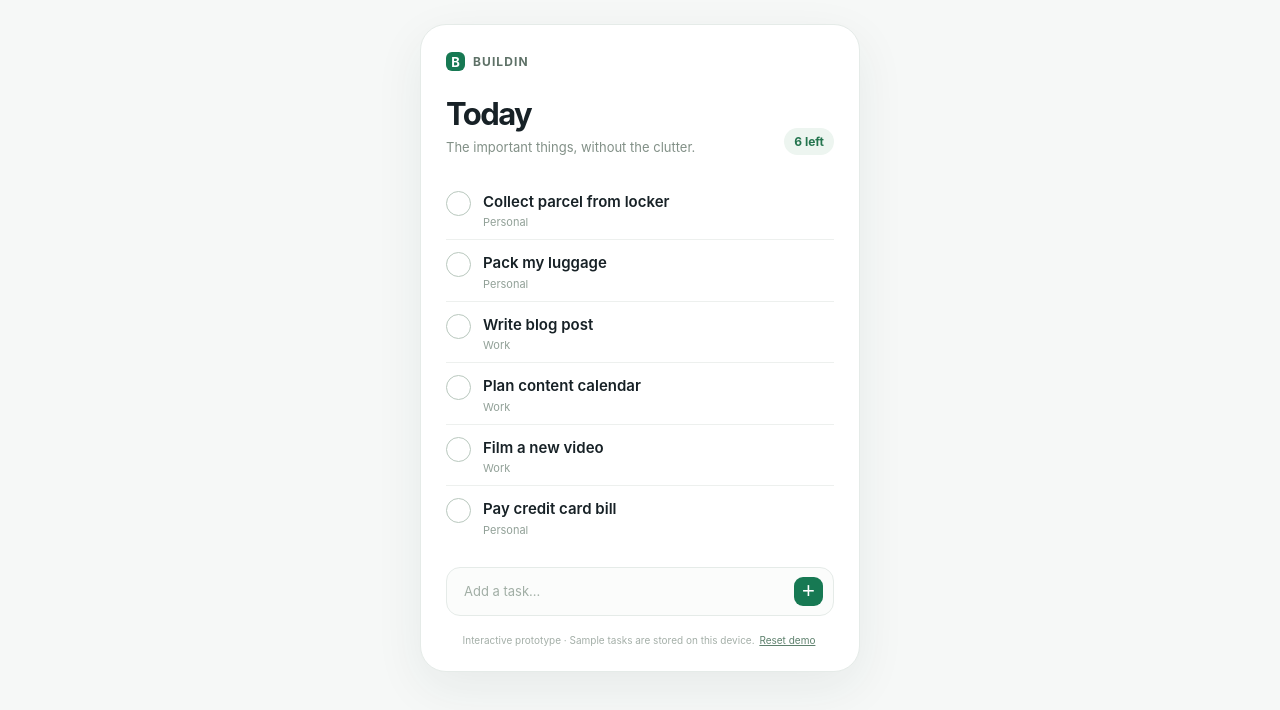
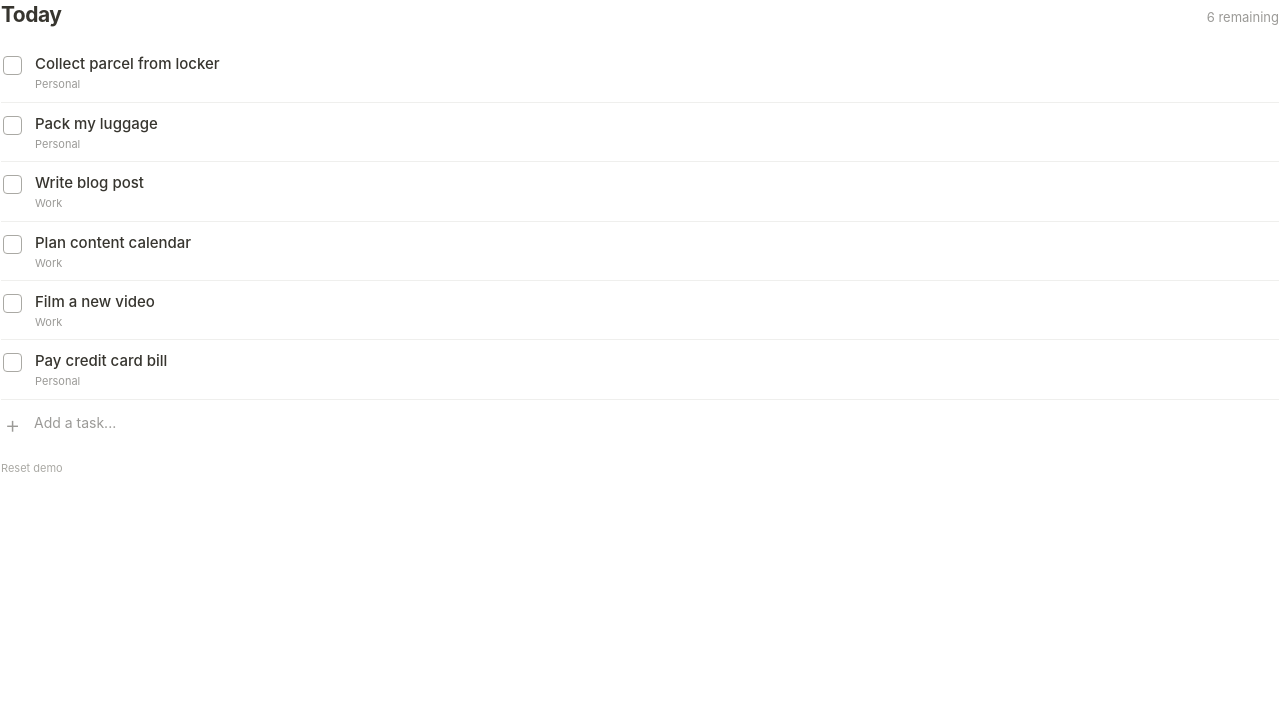
Before and after one commit to zhangleiye68-jpg/task-panel-interaction-demo, a plain HTML site: page index.html in a window 1280 px wide. Drawn offline with Linux system fonts and the light colour scheme.

```diff
--- a/index.html
+++ b/index.html
@@ -4,85 +4,45 @@
     <meta charset="utf-8" />
     <meta name="viewport" content="width=device-width, initial-scale=1" />
     <meta name="color-scheme" content="light" />
-    <title>Buildin Task Panel · Demo</title>
+    <title>My Tasks · Interactive Demo</title>
     <style>
       :root {
-        font-family: -apple-system, BlinkMacSystemFont, "Segoe UI", sans-serif;
-        color: #172126;
-        background: #f6f8f7;
+        font-family: ui-sans-serif, -apple-system, system-ui, "Segoe UI", Helvetica, Arial, sans-serif;
+        color: #37352f;
+        background: #fff;
         font-synthesis: none;
       }
 
       * { box-sizing: border-box; }
 
-      body {
-        margin: 0;
-        padding: 24px;
-      }
+      body { margin: 0; }
+      button, input { font: inherit; }
 
       .panel {
-        width: min(100%, 440px);
-        min-height: 520px;
-        margin: 0 auto;
-        padding: 27px 25px 24px;
-        border: 1px solid #e5ebe8;
-        border-radius: 26px;
+        width: 100%;
+        padding: 0 1px;
         background: #fff;
-        box-shadow: 0 16px 50px rgb(35 61 50 / 7%);
-      }
-
-      .brand {
-        display: flex;
-        align-items: center;
-        gap: 8px;
-        margin-bottom: 27px;
-        color: #5e7167;
-        font-size: 12px;
-        font-weight: 700;
-        letter-spacing: .09em;
-        text-transform: uppercase;
-      }
-
-      .brand-mark {
-        display: inline-grid;
-        width: 19px;
-        height: 19px;
-        place-items: center;
-        border-radius: 6px;
-        background: #177953;
-        color: #fff;
-        font-size: 13px;
-        letter-spacing: 0;
       }
 
       header {
         display: flex;
+        align-items: baseline;
         justify-content: space-between;
-        align-items: end;
         gap: 16px;
-        margin-bottom: 24px;
+        margin-bottom: 14px;
       }
 
-      h1 {
+      h2 {
         margin: 0;
-        font-size: 31px;
-        line-height: 1.05;
-        letter-spacing: -.05em;
-      }
-
-      .subtitle {
-        margin: 8px 0 0;
-        color: #829087;
-        font-size: 13px;
+        font-size: 21px;
+        line-height: 1.4;
+        font-weight: 650;
+        letter-spacing: -.025em;
       }
 
       .count {
-        padding: 6px 10px;
-        border-radius: 999px;
-        background: #edf5f0;
-        color: #24744e;
-        font-size: 12px;
-        font-weight: 700;
+        color: #9b9a97;
+        font-size: 13px;
         white-space: nowrap;
       }
 
@@ -96,117 +56,100 @@
         position: relative;
         display: flex;
         align-items: flex-start;
-        gap: 12px;
-        min-height: 58px;
-        padding: 10px 0;
-        border-bottom: 1px solid #edf0ee;
+        gap: 13px;
+        min-height: 59px;
+        padding: 11px 2px 10px;
+        border-bottom: 1px solid #efefed;
         background: #fff;
         cursor: pointer;
         touch-action: manipulation;
       }
 
-      li:last-child { border-bottom: 0; }
-
       .check {
         display: grid;
-        flex: 0 0 25px;
-        width: 25px;
-        height: 25px;
+        flex: 0 0 19px;
+        width: 19px;
+        height: 19px;
         place-items: center;
         margin-top: 2px;
-        border: 1.7px solid #b9c8be;
-        border-radius: 50%;
+        padding: 0;
+        border: 1.5px solid #aaa9a4;
+        border-radius: 4px;
         background: #fff;
         color: transparent;
         cursor: pointer;
-        transition: background .15s ease, border-color .15s ease, transform .15s ease;
+        transition: background .16s ease, border-color .16s ease, transform .16s ease;
       }
 
-      .check:hover { border-color: #177953; transform: scale(1.05); }
-      .check:focus-visible, .add:focus-visible, #new-task:focus-visible { outline: 3px solid #8fd5ab; outline-offset: 2px; }
+      .check:hover { border-color: #2e805e; transform: scale(1.06); }
+      .check:focus-visible, .add:focus-visible, .reset:focus-visible, #new-task:focus-visible {
+        outline: 2px solid #2e805e;
+        outline-offset: 3px;
+      }
 
       .check[aria-pressed="true"] {
-        border-color: #177953;
-        background: #177953;
+        border-color: #2e805e;
+        background: #2e805e;
         color: #fff;
       }
 
-      .check svg { width: 15px; height: 15px; }
+      .check svg { width: 14px; height: 14px; }
 
-      .task-text { min-width: 0; padding-top: 3px; }
-      .task-name { display: block; font-size: 15px; font-weight: 560; line-height: 1.3; transition: color .2s ease; }
-      .task-meta { display: block; margin-top: 4px; color: #92a198; font-size: 11px; transition: opacity .2s ease; }
+      .task-text { min-width: 0; }
+      .task-name { display: block; font-size: 15px; font-weight: 510; line-height: 1.34; transition: color .2s ease; }
+      .task-meta { display: block; margin-top: 3px; color: #9b9a97; font-size: 11px; line-height: 1.3; transition: opacity .2s ease; }
 
-      li.done .task-name { color: #a1aea5; text-decoration: line-through; text-decoration-thickness: 1.5px; }
-      li.done .task-meta { opacity: .55; }
+      li.done .task-name { color: #aaa9a4; text-decoration: line-through; text-decoration-thickness: 1px; }
+      li.done .task-meta { opacity: .64; }
 
       .composer {
         display: flex;
-        gap: 10px;
         align-items: center;
-        margin-top: 20px;
-        padding: 9px 10px 9px 15px;
-        border: 1px solid #e5ebe8;
-        border-radius: 14px;
-        background: #fbfcfb;
+        gap: 12px;
+        min-height: 46px;
+        padding: 8px 2px;
       }
 
       #new-task {
         flex: 1;
         min-width: 0;
+        padding: 0;
         border: 0;
-        background: transparent;
-        color: #172126;
-        font: inherit;
-        font-size: 13px;
+        outline: 0;
+        background: none;
+        color: #37352f;
+        font-size: 14px;
       }
 
-      #new-task::placeholder { color: #a1aea5; }
-      #new-task:focus { outline: none; }
+      #new-task::placeholder { color: #9b9a97; }
 
       .add {
         display: grid;
-        flex: 0 0 29px;
-        width: 29px;
-        height: 29px;
+        flex: 0 0 19px;
+        width: 19px;
+        height: 19px;
         place-items: center;
+        padding: 0;
         border: 0;
-        border-radius: 9px;
-        background: #177953;
-        color: #fff;
-        font-size: 22px;
+        background: none;
+        color: #9b9a97;
+        font-size: 24px;
+        font-weight: 300;
         line-height: 1;
         cursor: pointer;
       }
 
-      .note {
-        margin: 17px 0 0;
-        color: #a4afa8;
-        font-size: 10px;
-        line-height: 1.4;
-        text-align: center;
-      }
-
-      .note button {
-        padding: 0 2px;
+      .reset {
+        margin-top: 15px;
+        padding: 0;
         border: 0;
         background: none;
-        color: #5e806d;
-        font: inherit;
-        text-decoration: underline;
+        color: #aaa9a4;
+        font-size: 11px;
         cursor: pointer;
       }
 
-      @media (max-width: 480px) {
-        body { padding: 0; background: #fff; }
-        .panel {
-          min-height: 100vh;
-          padding: 26px 22px 24px;
-          border: 0;
-          border-radius: 0;
-          box-shadow: none;
-        }
-      }
+      .reset:hover { color: #64635e; text-decoration: underline; }
 
       @media (prefers-reduced-motion: reduce) {
         .check, .task-name, .task-meta { transition: none; }
@@ -214,21 +157,17 @@
     </style>
   </head>
   <body>
-    <main class="panel" aria-label="Buildin task panel demo">
-      <div class="brand"><span class="brand-mark" aria-hidden="true">B</span> Buildin</div>
+    <main class="panel" aria-label="Interactive task list">
       <header>
-        <div>
-          <h1>Today</h1>
-          <p class="subtitle">The important things, without the clutter.</p>
-        </div>
+        <h2>Today</h2>
         <span class="count" id="count"></span>
       </header>
       <ul id="tasks" aria-label="Tasks"></ul>
       <form class="composer" id="add-form">
+        <button class="add" type="submit" aria-label="Add task">+</button>
         <input id="new-task" name="task" placeholder="Add a task..." aria-label="New task" maxlength="100" autocomplete="off" />
-        <button class="add" type="submit" aria-label="Add task">+</button>
       </form>
-      <p class="note">Interactive prototype · Sample tasks are stored on this device. <button id="reset-demo" type="button">Reset demo</button></p>
+      <button class="reset" id="reset-demo" type="button">Reset demo</button>
     </main>
     <script>
       const STORAGE_KEY = "buildin-task-panel-demo-v1";
@@ -333,7 +272,7 @@
         }
 
         const remaining = tasks.filter(task => !task.done).length;
-        count.textContent = `${remaining} left`;
+        count.textContent = `${remaining} remaining`;
       }
 
       function toggleTask(id) {
```
